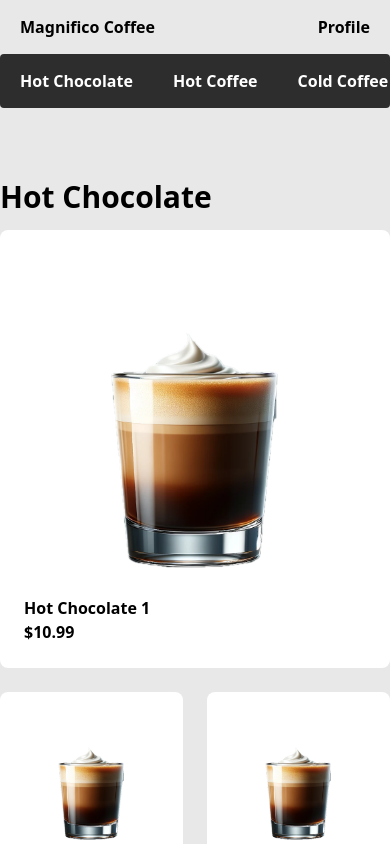
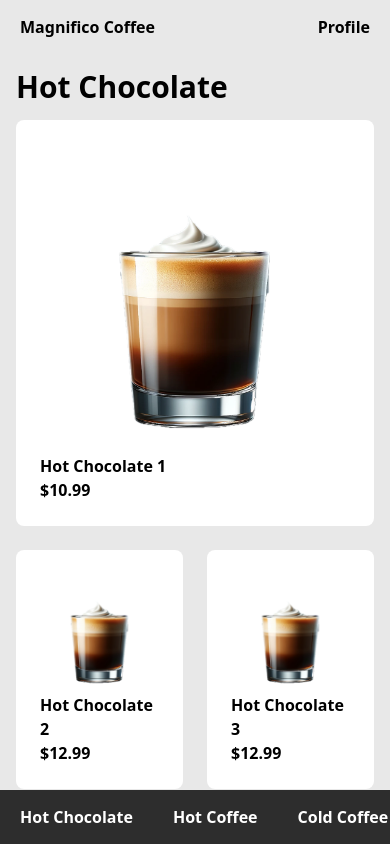
Before and after one commit to vasiliev-pavel/coffee, a Nuxt app: page / in a window 390 px wide. Shown: the top 844 px of the page. Built offline with nearby package versions, Linux system fonts and the light colour scheme.

Commit message:
add padding on mob

```diff
--- a/components/CategoryBar.vue
+++ b/components/CategoryBar.vue
@@ -1,6 +1,6 @@
 <template>
   <div
-    class="category-bar flex sticky top-2 left-0 right-0 z-50 rounded"
+    class="category-bar flex md:sticky md:top-2 lg:sticky lg:top-2 left-0 right-0 z-50 md:rounded lg:rounded fixed bottom-0 top-auto"
     ref="categoryBar"
   >
     <NuxtLink
@@ -71,4 +71,7 @@
   flex-grow: 1;
   text-align: center;
 }
+
+@media screen {
+}
 </style>
--- a/components/SectionBar.vue
+++ b/components/SectionBar.vue
@@ -1,5 +1,5 @@
 <template>
-  <div :id="id" class="target"></div>
+  <div :id="id" class="target md:h-[3.5rem] lg:h-[3.5rem]"></div>
   <section class="section-bar">
     <h2 class="text-3xl">{{ category }}</h2>
     <div
@@ -40,9 +40,6 @@
 </script>
 
 <style>
-.target {
-  height: 3.5rem;
-}
 .section-bar {
   display: flex;
   flex-direction: column;
--- a/layouts/default.vue
+++ b/layouts/default.vue
@@ -2,10 +2,21 @@
   <header class="container mx-auto">
     <NavBar />
   </header>
-  <main class="container mx-auto">
+  <main class="container mx-auto px-4 sm:px-6 md:px-8">
     <slot />
   </main>
 </template>
+<script setup>
+useHead({
+  meta: [
+    {
+      name: "viewport",
+      content:
+        "width=device-width, initial-scale=1.0, maximum-scale=1.0, user-scalable=no",
+    },
+  ],
+});
+</script>
 
 <style>
 html {
```
Also changed, not shown: components/NavBar.vue (+3 -7 lines).
